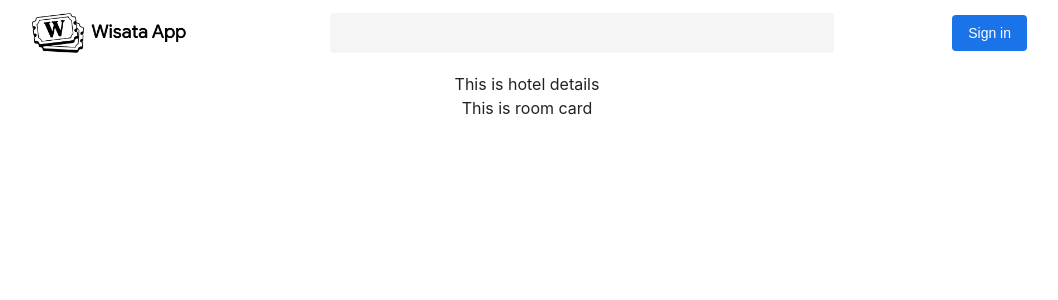
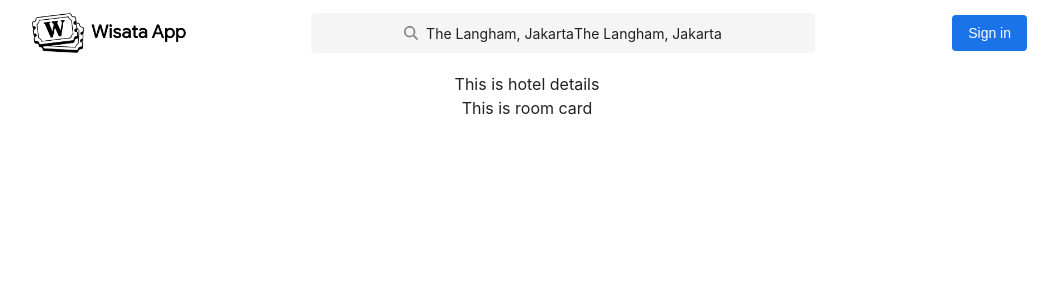
Before and after one commit to almasutami/wisata-app-hotel, a Vue app: page / in a window 1280 px wide. Shown: the top 300 px of the page, without its empty margins (113-1171 px from the left). Built offline with nearby package versions, Linux system fonts and the light colour scheme.

Commit message:
feat: add icons

```diff
--- a/package.json
+++ b/package.json
@@ -8,6 +8,11 @@
     "lint": "vue-cli-service lint"
   },
   "dependencies": {
+    "@fortawesome/fontawesome-svg-core": "^6.5.1",
+    "@fortawesome/free-brands-svg-icons": "^6.5.1",
+    "@fortawesome/free-regular-svg-icons": "^6.5.1",
+    "@fortawesome/free-solid-svg-icons": "^6.5.1",
+    "@fortawesome/vue-fontawesome": "^3.0.5",
     "core-js": "^3.8.3",
     "vue": "^3.2.13"
   },
--- a/src/components/app-toolbar.vue
+++ b/src/components/app-toolbar.vue
@@ -1,11 +1,18 @@
-<script setup></script>
+<script setup>
+import hotelDetails from "../source/hotel-data.json";
+const hotelData = hotelDetails;
+</script>
 
 <template>
   <div class="toolbar">
     <div class="toolbar-container">
       <img alt="Vue logo" src="../assets/logo.png" class="toolbar-logo" />
       <div class="searchbar-container">
-        <input type="text" name="" class="search-input" id="" />
+        <div class="search-input">
+          <font-awesome-icon icon="fa-solid fa-search" class="search-icon" />
+          <div>{{ hotelData?.name }}</div>
+          <div>{{ hotelData?.name }}</div>
+        </div>
       </div>
       <button class="button">Sign in</button>
     </div>
@@ -17,6 +24,7 @@
   padding: 4px 0px;
   height: 64px;
 }
+
 .toolbar-container {
   padding: 8px 16px;
   display: flex;
@@ -33,8 +41,14 @@
   width: 590px;
   display: flex;
   flex-direction: row;
-  justify-content: center;
+  align-items: center;
 }
+
+.search-icon {
+  margin-right: 8px;
+  color: #888;
+}
+
 .search-input {
   margin-left: 24px;
   margin-right: 24px;
@@ -46,8 +60,12 @@
   box-shadow: 0 0 0 0 rgba(0, 0, 0, 0.2), 0 0 0 0 rgba(0, 0, 0, 0.14),
     0 0 0 0 rgba(0, 0, 0, 0.12) !important;
   display: flex;
+  flex-direction: row;
+  align-items: center;
+  justify-content: center;
   border: none;
   border-radius: 4px;
+  outline: none;
 }
 
 .search-input:hover {
--- a/src/main.js
+++ b/src/main.js
@@ -1,4 +1,10 @@
-import { createApp } from 'vue'
-import App from './App.vue'
+import { createApp } from "vue";
+import App from "./App.vue";
 
-createApp(App).mount('#app')
+import { library } from "@fortawesome/fontawesome-svg-core";
+import { FontAwesomeIcon } from "@fortawesome/vue-fontawesome";
+import { faSearch } from "@fortawesome/free-solid-svg-icons";
+
+library.add(faSearch);
+
+createApp(App).component("font-awesome-icon", FontAwesomeIcon).mount("#app");
```
Also changed, not shown: 1 other file (tests, documents, lock files or other folders).
